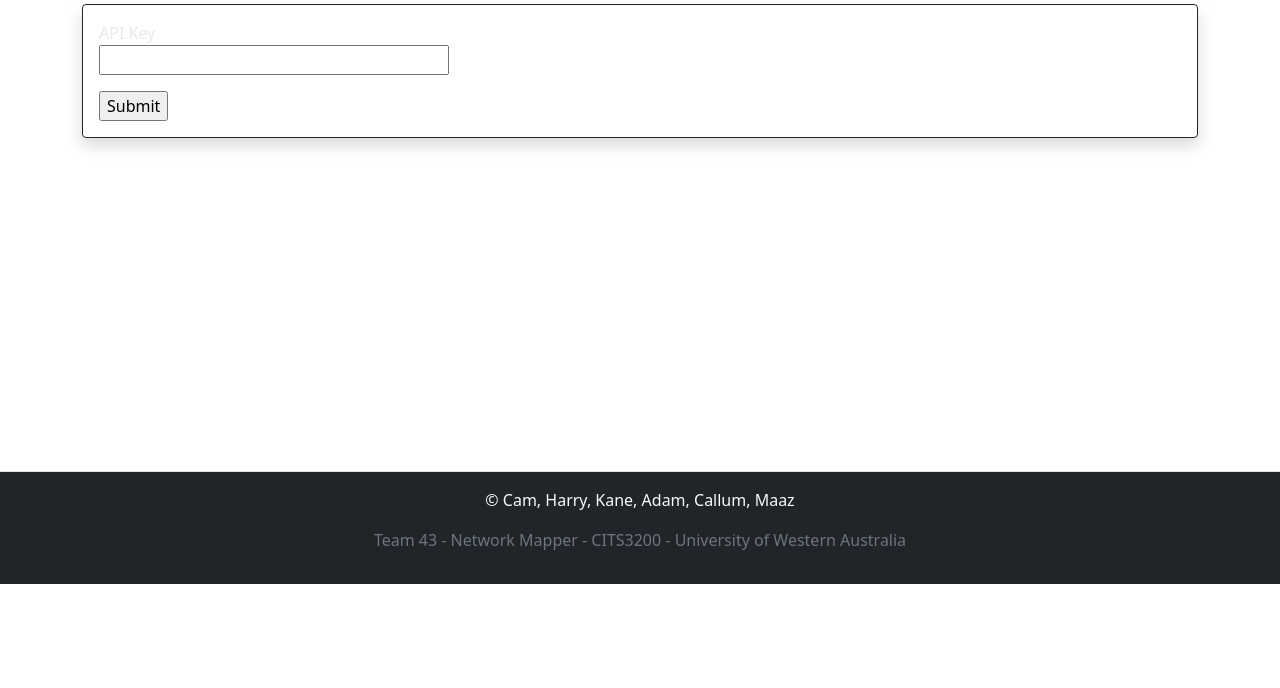
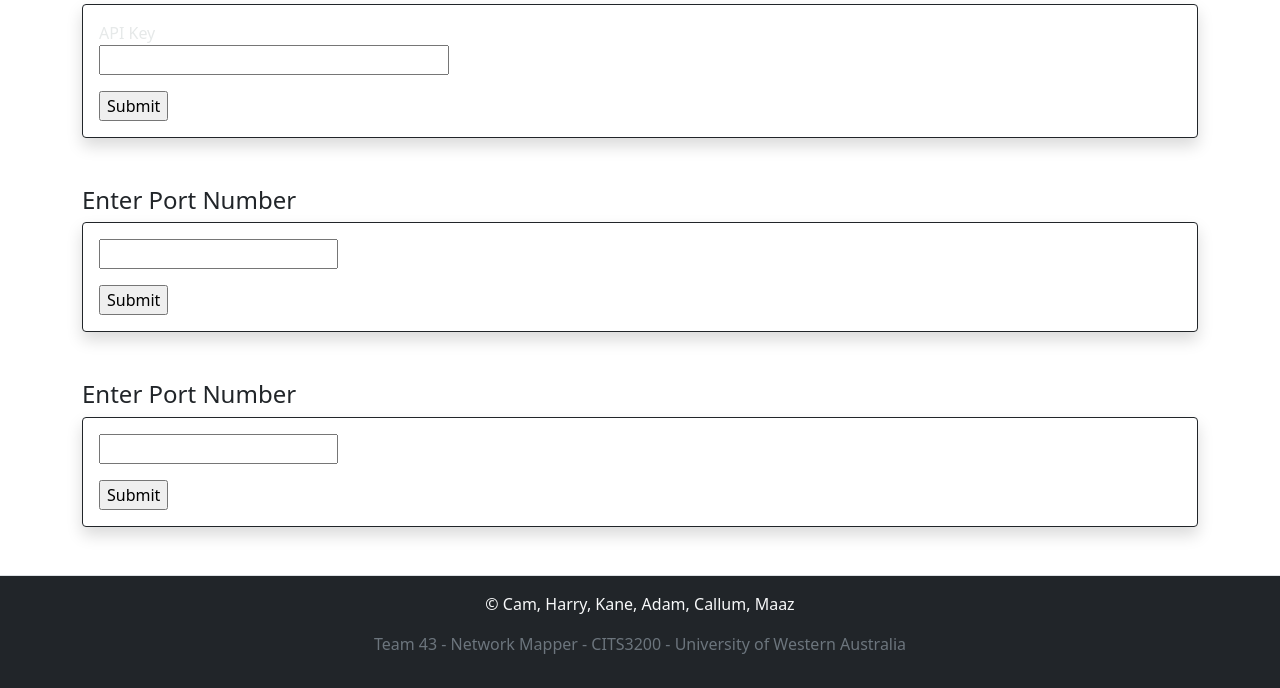
Before and after one commit to Lockcd11/CITS3200-Team43, a Flask app: page /researchers.html in a window 1280 px wide. Shown: the part 428-1116 px from the top of the page. Before the commit the page ends 1012 px from the top, so only its background shows below. Run offline with Flask 2, Linux system fonts and the light colour scheme.

Commit message:
added password, port entering fields

```diff
--- a/Combined/app/static/js/neovs.js
+++ b/Combined/app/static/js/neovs.js
@@ -1,6 +1,21 @@
 var neoViz;
+var portNumber = "bolt://localhost:7687";
+var password='';
+secondDegree = ""
 
-secondDegree = ""
+function getPort()
+{
+    var input = document.getElementById("portNumber").value;
+    portNumber="bolt://localhost:"+input;
+    console.log(portNumber)
+
+}
+function getPassword()
+{
+    var input = document.getElementById("password").value;
+    password=input;
+}
+
 
 function hideAll() {
     researcher.style.display = 'none';
@@ -90,9 +105,9 @@ function draw() {
     const config = {
         containerId: "viz",
         neo4j: {
-            serverUrl: "bolt://localhost:7687",
+            serverUrl: portNumber,
             serverUser: "neo4j",
-            serverPassword: "group43"
+            serverPassword: password
         },
 
         labels: {
--- a/Combined/app/templates/researchers.html
+++ b/Combined/app/templates/researchers.html
@@ -15,6 +15,8 @@
     <script src="https://cdn.jsdelivr.net/npm/bootstrap@5.0.2/dist/js/bootstrap.bundle.min.js"
         integrity="sha384-MrcW6ZMFYlzcLA8Nl+NtUVF0sA7MsXsP1UyJoMp4YLEuNSfAP+JcXn/tWtIaxVXM" crossorigin="anonymous"
         defer></script>
+    <!-- <script src="{{url_for('static',filename = 'js/neovs.js')}}"></script> -->
+    <script src='../static/js/neovs.js'></script>
 </head>
 
 <body>
@@ -91,6 +93,26 @@
                     -->
                 </form>
             </div>
+
+            <div>
+                <h4 class="text-dark">Enter Port Number</h4>
+                <form class="mb-5 border border-dark rounded shadow p-3">
+                    <div class="mb-3">
+                        <input type="number" id="portNumber">
+                    </div>
+                    <input type="submit" id='port'  onclick="getPort()">
+                </form>
+            </div>
+            <div>
+                <h4 class="text-dark">Enter Port Number</h4>
+                <form class="mb-5 border border-dark rounded shadow p-3">
+                    <div class="mb-3">
+                        <input type="password" id="password">
+                    </div>
+                    <input type="submit" onclick="getPassword()">
+                </form>
+            </div>
+
     </section>
 
     <footer class="border-top">
```
